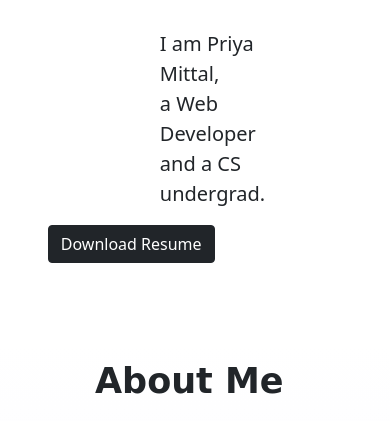
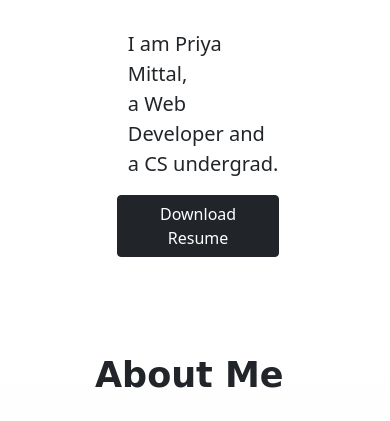
Before and after one commit to Priiyaa/MyPortfolio, a plain HTML site: page index.html in a window 390 px wide. Shown: the part 675-1096 px from the top of the page. Drawn offline with nearby package versions, Linux system fonts and the light colour scheme; files whose address does not match are found by name; a web font is replaced by a local one.

Commit message:
semi-working

```diff
--- a/index.html
+++ b/index.html
@@ -51,7 +51,7 @@
 </div>
   <div class="info">
     <h2 class="greet">Hey there!</h2><br><p class="para"> I am Priya Mittal,<br> a Web Developer and a CS undergrad. </p>
-    <a href="https://priiyaa.github.io/spartk-/" class="btn btn-dark">Download Resume</a>
+    <a href="https://github.com/Priiyaa" class="btn btn-dark">Download Resume</a>
   </div>
 </div>
 
@@ -84,7 +84,7 @@
   <div id="carouselExampleFade" class="carousel slide carousel-fade" data-bs-ride="carousel">
     <div class="carousel-inner">
       <div class="carousel-item active">
-        <img src="C:\Users\yarim\OneDrive\Desktop\portfolio\assests\spark.jpg" class="d-block w-100" alt="...">
+        <img src="assests\spark.jpg" class="d-block w-100" alt="...">
       </div>
       <div class="carousel-item">
         <img src="assests\connect4.jpg" class="d-block w-100" alt="...">
--- a/style.css
+++ b/style.css
@@ -272,8 +272,11 @@ display:grid;
         justify-content: center;
     }
     .para{
-        margin-left: 7rem;
+        margin-left: 5rem;
         font-size: 20px;
+    }
+    .info .btn{
+margin-left: 30%;
     }
     h2{
         font-size: 35px;
```
